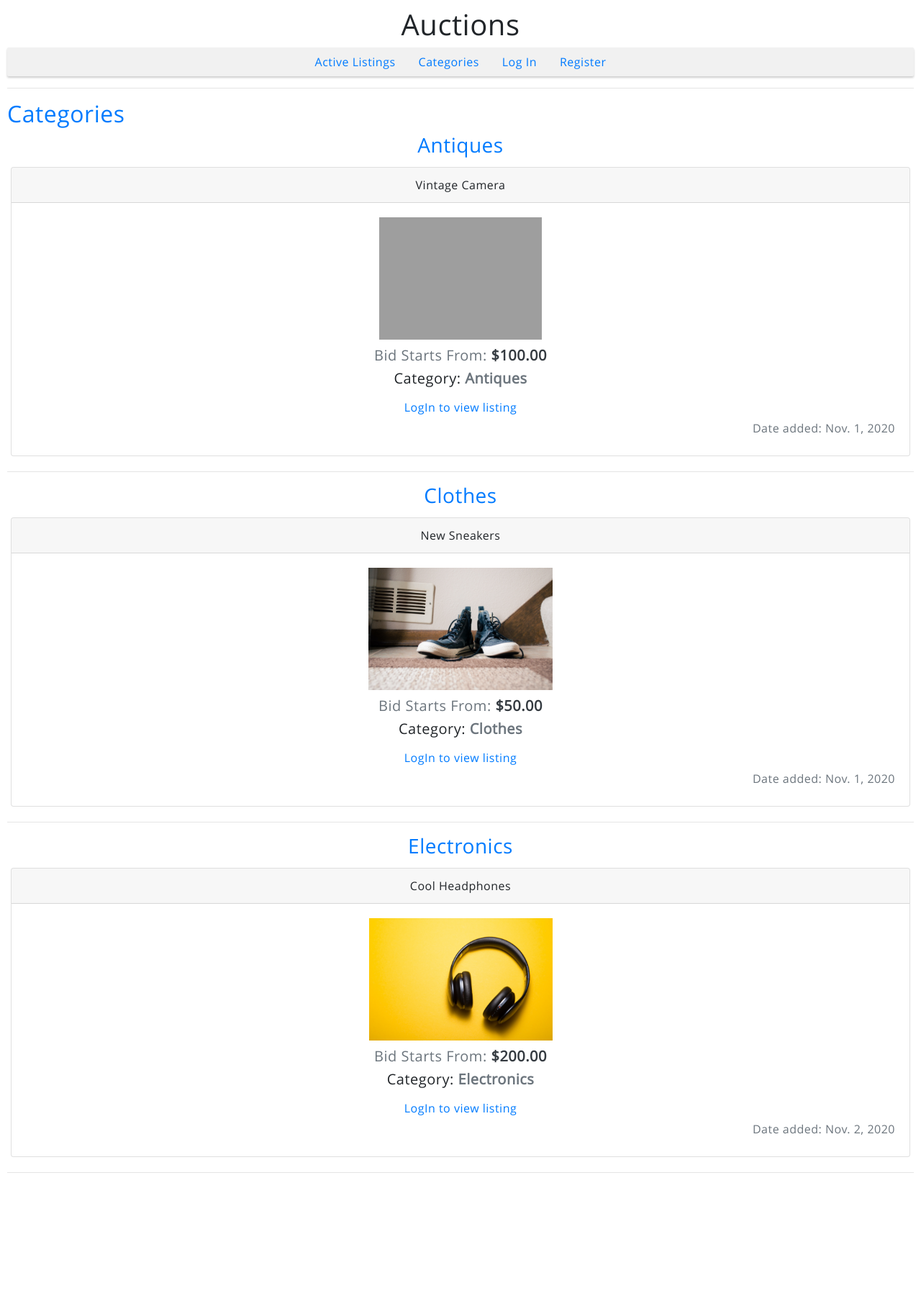
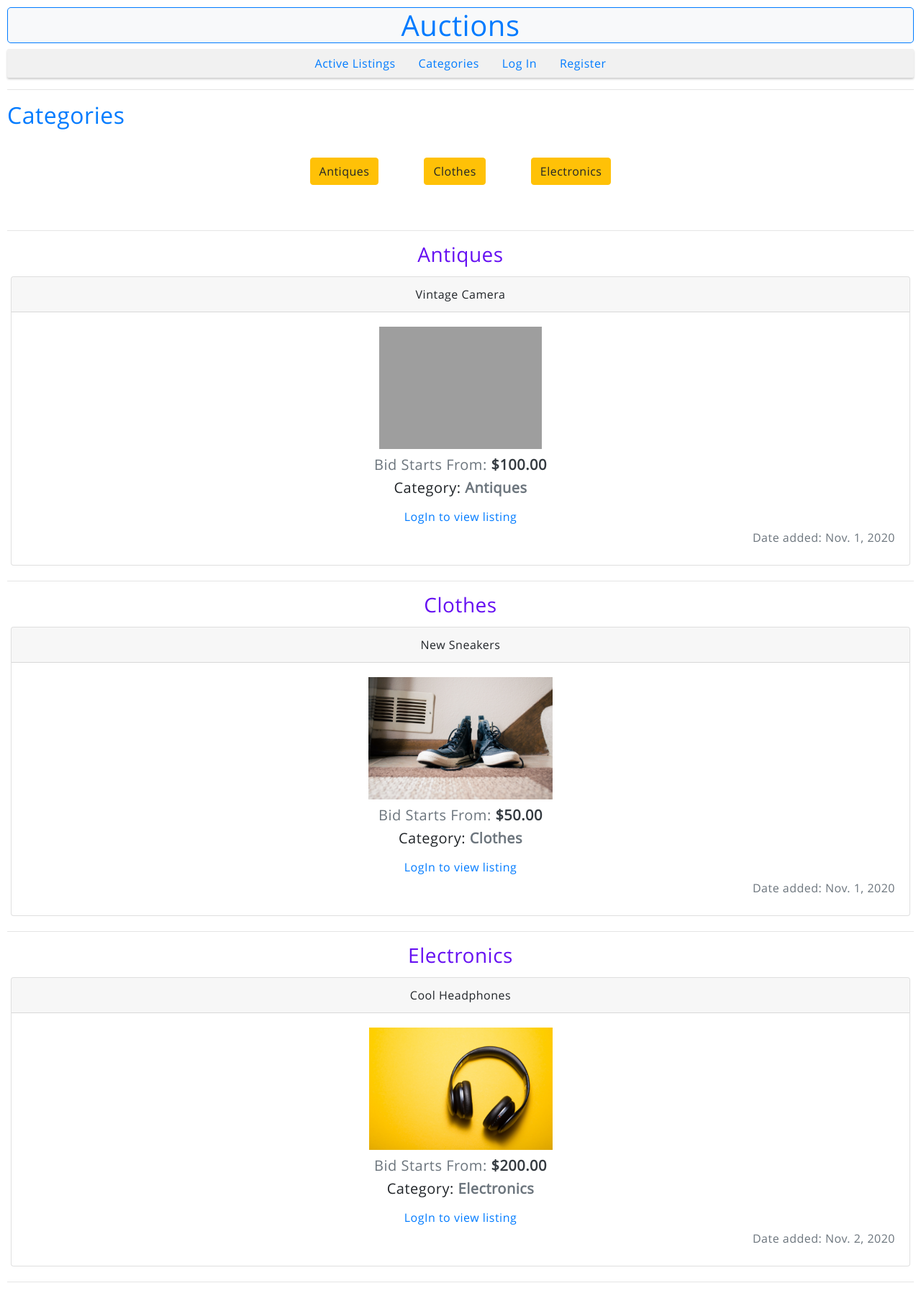
Before and after one commit to Aadhieaswar/Auction-Django-App, a Django app: page /categories in a window 1280 px wide. Shown: the whole page at 72% size. Before the commit the page ends 1630 px from the top, so only its background shows below. Run offline with Django 3.2, Linux system fonts and the light colour scheme; some libraries are stand-ins or nearby versions; grey boxes are pictures that could not be loaded.

Commit message:
initial commit

```diff
--- a/auctions/static/auctions/styles.css
+++ b/auctions/static/auctions/styles.css
@@ -15,8 +15,16 @@
   transition: ease-out 0.5s all;
 }
 
+ul {
+  list-style-type: none;
+}
+
 #auction-title {
   text-align: center;
+  color: var(--primary);
+  background-color: var(--light);
+  border: 1px solid var(--primary);
+  border-radius: 5px;
 }
 
 body {
@@ -90,7 +98,17 @@ nav .nav {
 .links-box {
   display: inline-flex;
 }
+.category-list {
+  display: inline-flex;
+  flex-wrap: wrap;
+  width: 100%;
+  justify-content: center;
+  font-size: 20px;
+}
 
+.category-list > *{
+  margin: 2.5%;
+}
 .links-box > * {
   margin: 5px;
 }
--- a/auctions/templates/auctions/category.html
+++ b/auctions/templates/auctions/category.html
@@ -4,9 +4,17 @@
   <h2 class="blue-text">Categories</h2>
 
   {% if category_list %}
+    <ul class="category-list">
+    {% for key, category in category_list.items %}
+      <li>
+        <a class="btn btn-warning" href="#{{ key }}">{{ key }}</a>
+      </li>
+    {% endfor %}
+    </ul>
+    <hr>
     {% for key, category in category_list.items %}
       <ul class="listings">
-        <h3 class="blue-text">{{ key }}</h3>
+        <h3 class="blue-text" id="{{ key }}" style="color: var(--indigo)">{{ key }}</h3>
         {% for listing in category %}
           <li>
             <div class="card">
--- a/auctions/views.py
+++ b/auctions/views.py
@@ -162,6 +162,7 @@ def add_to_watchlist(request, item_id):
     if request.user not in watch_list:
         watch_list[request.user] = []
         watch_list[request.user].append(item_id)
+        message = "Successfully added item to your WatchList"
     elif item_id in watch_list[request.user]:
         message = "Item already present in your WatchList"
     else:
```
